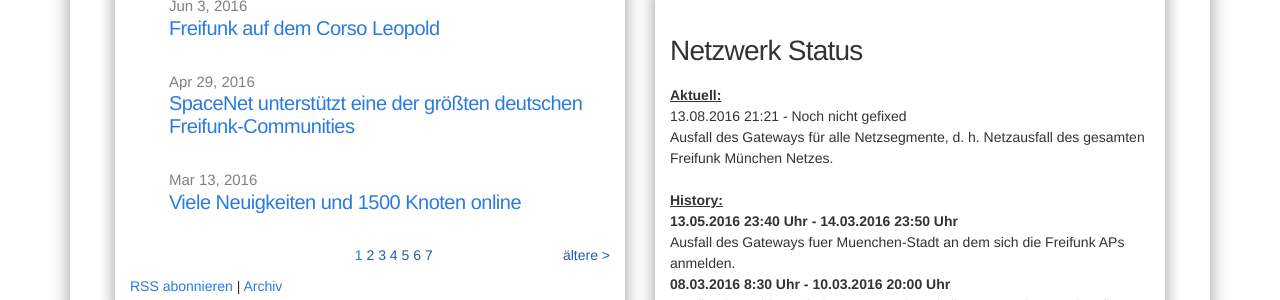
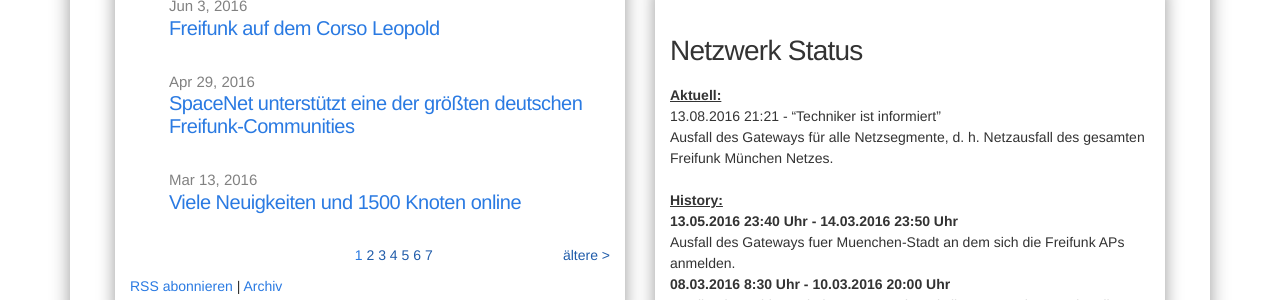
Before and after one commit to freifunkMUC/freifunkmuc.github.io, a Jekyll site: the page built from index.md, in a window 1280 px wide and 1153 px high. Shown: the part 537-837 px from the top of the window. Built offline with Jekyll 4.4.1, drawn with Linux system fonts in a browser that asks for light colours.

Commit message:
Update network-status.md

```diff
--- a/_includes/network-status.md
+++ b/_includes/network-status.md
@@ -1,6 +1,6 @@
 ## Netzwerk Status
 <u><b>Aktuell:</b></u>
-<br>13.08.2016 21:21 - Noch nicht gefixed
+<br>13.08.2016 21:21 - "Techniker ist informiert"
 <br>Ausfall des Gateways für alle Netzsegmente, d. h. Netzausfall des gesamten Freifunk München Netzes.
 <br>
 <br><u><b>History:</b></u>
```
